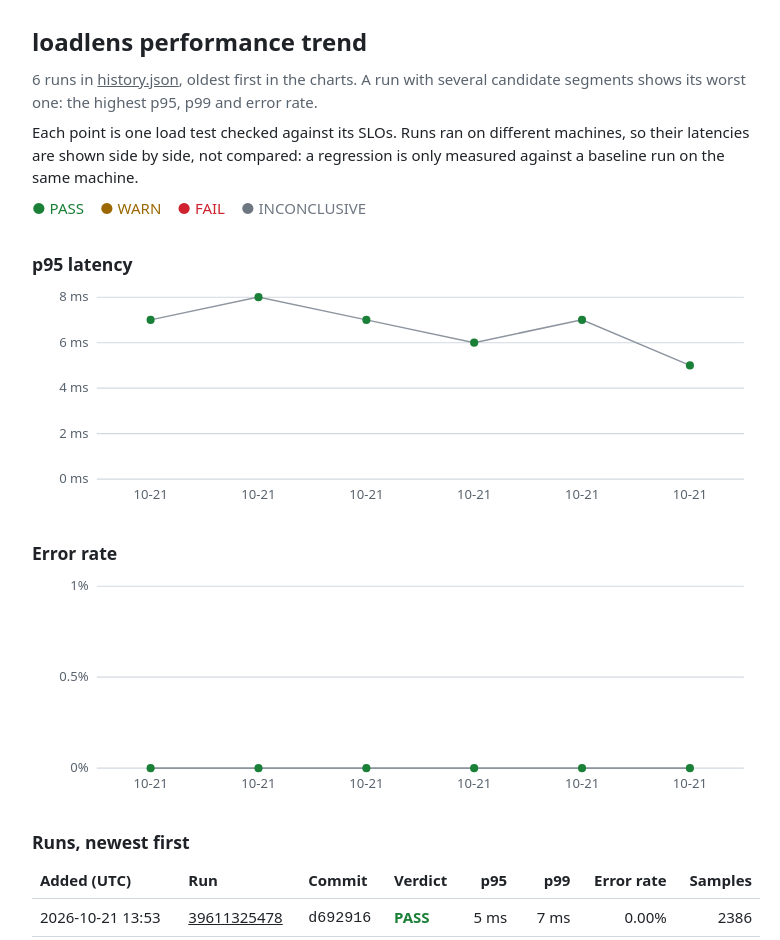
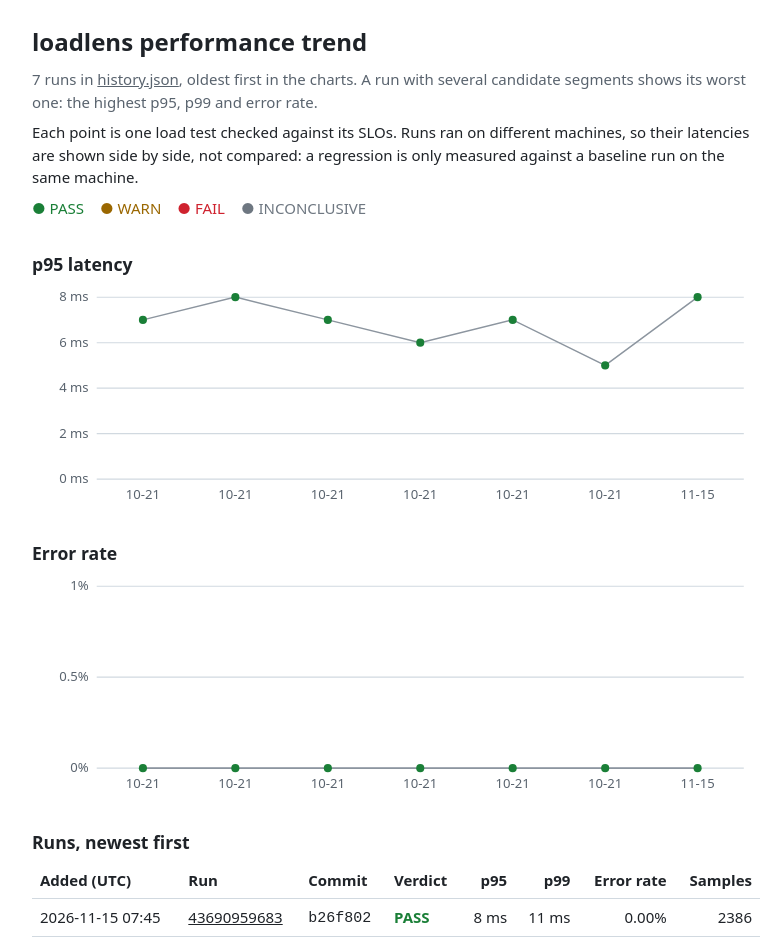
Before and after one commit to BazanJeremy/loadlens, a plain HTML site: page index.html in a window 1280 px wide. Shown: the top 940 px of the page, without its empty margins (244-1024 px from the left). Drawn offline with Linux system fonts and the light colour scheme.

Commit message:
trend: add run 43690959683 (b26f80224766f61ced8556e5fc6c2aeae831164a)

```diff
--- a/index.html
+++ b/index.html
@@ -40,7 +40,7 @@ a { color: inherit; }
 <body>
 <main>
 <h1>loadlens performance trend</h1>
-<p class="muted">6 runs in <a href="history.json">history.json</a>, oldest first in the charts. A run with several candidate segments shows its worst one: the highest p95, p99 and error rate.</p>
+<p class="muted">7 runs in <a href="history.json">history.json</a>, oldest first in the charts. A run with several candidate segments shows its worst one: the highest p95, p99 and error rate.</p>
 <p>Each point is one load test checked against its SLOs. Runs ran on different machines, so their latencies are shown side by side, not compared: a regression is only measured against a baseline run on the same machine.</p>
 <p class="legend"><span class="pass">● PASS</span><span class="warn">● WARN</span><span class="fail">● FAIL</span><span class="inconclusive">● INCONCLUSIVE</span></p>
 <h2>p95 latency</h2>
@@ -50,42 +50,47 @@ a { color: inherit; }
 <line class="grid" x1="64" x2="704" y1="102.0" y2="102.0"/><text x="56" y="106.0" text-anchor="end">4 ms</text>
 <line class="grid" x1="64" x2="704" y1="57.0" y2="57.0"/><text x="56" y="61.0" text-anchor="end">6 ms</text>
 <line class="grid" x1="64" x2="704" y1="12.0" y2="12.0"/><text x="56" y="16.0" text-anchor="end">8 ms</text>
-<polyline class="trace" points="117.3,34.5 224.0,12.0 330.7,34.5 437.3,57.0 544.0,34.5 650.7,79.5"/>
-<text x="117.3" y="212" text-anchor="middle">10-21</text>
-<circle class="pass" cx="117.3" cy="34.5" r="4"><title>2026-10-21 09:12 UTC, 5f4b119: 7 ms, PASS</title></circle>
-<text x="224.0" y="212" text-anchor="middle">10-21</text>
-<circle class="pass" cx="224.0" cy="12.0" r="4"><title>2026-10-21 09:22 UTC, 5f4b119: 8 ms, PASS</title></circle>
-<text x="330.7" y="212" text-anchor="middle">10-21</text>
-<circle class="pass" cx="330.7" cy="34.5" r="4"><title>2026-10-21 11:06 UTC, 5f4b119: 7 ms, PASS</title></circle>
-<text x="437.3" y="212" text-anchor="middle">10-21</text>
-<circle class="pass" cx="437.3" cy="57.0" r="4"><title>2026-10-21 11:30 UTC, 1e0b00b: 6 ms, PASS</title></circle>
-<text x="544.0" y="212" text-anchor="middle">10-21</text>
-<circle class="pass" cx="544.0" cy="34.5" r="4"><title>2026-10-21 12:50 UTC, da9b9fa: 7 ms, PASS</title></circle>
-<text x="650.7" y="212" text-anchor="middle">10-21</text>
-<circle class="pass" cx="650.7" cy="79.5" r="4"><title>2026-10-21 13:53 UTC, d692916: 5 ms, PASS</title></circle>
+<polyline class="trace" points="109.7,34.5 201.1,12.0 292.6,34.5 384.0,57.0 475.4,34.5 566.9,79.5 658.3,12.0"/>
+<text x="109.7" y="212" text-anchor="middle">10-21</text>
+<circle class="pass" cx="109.7" cy="34.5" r="4"><title>2026-10-21 09:12 UTC, 5f4b119: 7 ms, PASS</title></circle>
+<text x="201.1" y="212" text-anchor="middle">10-21</text>
+<circle class="pass" cx="201.1" cy="12.0" r="4"><title>2026-10-21 09:22 UTC, 5f4b119: 8 ms, PASS</title></circle>
+<text x="292.6" y="212" text-anchor="middle">10-21</text>
+<circle class="pass" cx="292.6" cy="34.5" r="4"><title>2026-10-21 11:06 UTC, 5f4b119: 7 ms, PASS</title></circle>
+<text x="384.0" y="212" text-anchor="middle">10-21</text>
+<circle class="pass" cx="384.0" cy="57.0" r="4"><title>2026-10-21 11:30 UTC, 1e0b00b: 6 ms, PASS</title></circle>
+<text x="475.4" y="212" text-anchor="middle">10-21</text>
+<circle class="pass" cx="475.4" cy="34.5" r="4"><title>2026-10-21 12:50 UTC, da9b9fa: 7 ms, PASS</title></circle>
+<text x="566.9" y="212" text-anchor="middle">10-21</text>
+<circle class="pass" cx="566.9" cy="79.5" r="4"><title>2026-10-21 13:53 UTC, d692916: 5 ms, PASS</title></circle>
+<text x="658.3" y="212" text-anchor="middle">11-15</text>
+<circle class="pass" cx="658.3" cy="12.0" r="4"><title>2026-11-15 07:45 UTC, b26f802: 8 ms, PASS</title></circle>
 </svg>
 <h2>Error rate</h2>
 <svg viewBox="0 0 720 220" role="img" aria-label="Error rate per run">
 <line class="grid" x1="64" x2="704" y1="192.0" y2="192.0"/><text x="56" y="196.0" text-anchor="end">0%</text>
 <line class="grid" x1="64" x2="704" y1="102.0" y2="102.0"/><text x="56" y="106.0" text-anchor="end">0.5%</text>
 <line class="grid" x1="64" x2="704" y1="12.0" y2="12.0"/><text x="56" y="16.0" text-anchor="end">1%</text>
-<polyline class="trace" points="117.3,192.0 224.0,192.0 330.7,192.0 437.3,192.0 544.0,192.0 650.7,192.0"/>
-<text x="117.3" y="212" text-anchor="middle">10-21</text>
-<circle class="pass" cx="117.3" cy="192.0" r="4"><title>2026-10-21 09:12 UTC, 5f4b119: 0%, PASS</title></circle>
-<text x="224.0" y="212" text-anchor="middle">10-21</text>
-<circle class="pass" cx="224.0" cy="192.0" r="4"><title>2026-10-21 09:22 UTC, 5f4b119: 0%, PASS</title></circle>
-<text x="330.7" y="212" text-anchor="middle">10-21</text>
-<circle class="pass" cx="330.7" cy="192.0" r="4"><title>2026-10-21 11:06 UTC, 5f4b119: 0%, PASS</title></circle>
-<text x="437.3" y="212" text-anchor="middle">10-21</text>
-<circle class="pass" cx="437.3" cy="192.0" r="4"><title>2026-10-21 11:30 UTC, 1e0b00b: 0%, PASS</title></circle>
-<text x="544.0" y="212" text-anchor="middle">10-21</text>
-<circle class="pass" cx="544.0" cy="192.0" r="4"><title>2026-10-21 12:50 UTC, da9b9fa: 0%, PASS</title></circle>
-<text x="650.7" y="212" text-anchor="middle">10-21</text>
-<circle class="pass" cx="650.7" cy="192.0" r="4"><title>2026-10-21 13:53 UTC, d692916: 0%, PASS</title></circle>
+<polyline class="trace" points="109.7,192.0 201.1,192.0 292.6,192.0 384.0,192.0 475.4,192.0 566.9,192.0 658.3,192.0"/>
+<text x="109.7" y="212" text-anchor="middle">10-21</text>
+<circle class="pass" cx="109.7" cy="192.0" r="4"><title>2026-10-21 09:12 UTC, 5f4b119: 0%, PASS</title></circle>
+<text x="201.1" y="212" text-anchor="middle">10-21</text>
+<circle class="pass" cx="201.1" cy="192.0" r="4"><title>2026-10-21 09:22 UTC, 5f4b119: 0%, PASS</title></circle>
+<text x="292.6" y="212" text-anchor="middle">10-21</text>
+<circle class="pass" cx="292.6" cy="192.0" r="4"><title>2026-10-21 11:06 UTC, 5f4b119: 0%, PASS</title></circle>
+<text x="384.0" y="212" text-anchor="middle">10-21</text>
+<circle class="pass" cx="384.0" cy="192.0" r="4"><title>2026-10-21 11:30 UTC, 1e0b00b: 0%, PASS</title></circle>
+<text x="475.4" y="212" text-anchor="middle">10-21</text>
+<circle class="pass" cx="475.4" cy="192.0" r="4"><title>2026-10-21 12:50 UTC, da9b9fa: 0%, PASS</title></circle>
+<text x="566.9" y="212" text-anchor="middle">10-21</text>
+<circle class="pass" cx="566.9" cy="192.0" r="4"><title>2026-10-21 13:53 UTC, d692916: 0%, PASS</title></circle>
+<text x="658.3" y="212" text-anchor="middle">11-15</text>
+<circle class="pass" cx="658.3" cy="192.0" r="4"><title>2026-11-15 07:45 UTC, b26f802: 0%, PASS</title></circle>
 </svg>
 <h2>Runs, newest first</h2>
 <div class="table"><table>
 <thead><tr><th>Added (UTC)</th><th>Run</th><th>Commit</th><th>Verdict</th><th>p95</th><th>p99</th><th>Error rate</th><th>Samples</th></tr></thead><tbody>
+<tr><td>2026-11-15 07:45</td><td><a href="https://github.com/BazanJeremy/loadlens/actions/runs/43690959683">43690959683</a></td><td><code>b26f802</code></td><td class="level pass">PASS</td><td>8 ms</td><td>11 ms</td><td>0.00%</td><td>2386</td></tr>
 <tr><td>2026-10-21 13:53</td><td><a href="https://github.com/BazanJeremy/loadlens/actions/runs/39611325478">39611325478</a></td><td><code>d692916</code></td><td class="level pass">PASS</td><td>5 ms</td><td>7 ms</td><td>0.00%</td><td>2386</td></tr>
 <tr><td>2026-10-21 12:50</td><td><a href="https://github.com/BazanJeremy/loadlens/actions/runs/39602232487">39602232487</a></td><td><code>da9b9fa</code></td><td class="level pass">PASS</td><td>7 ms</td><td>9 ms</td><td>0.00%</td><td>2386</td></tr>
 <tr><td>2026-10-21 11:30</td><td><a href="https://github.com/BazanJeremy/loadlens/actions/runs/39591970658">39591970658</a></td><td><code>1e0b00b</code></td><td class="level pass">PASS</td><td>6 ms</td><td>14 ms</td><td>0.00%</td><td>2386</td></tr>
```
Also changed, not shown: history.json (+22 -0 lines).
